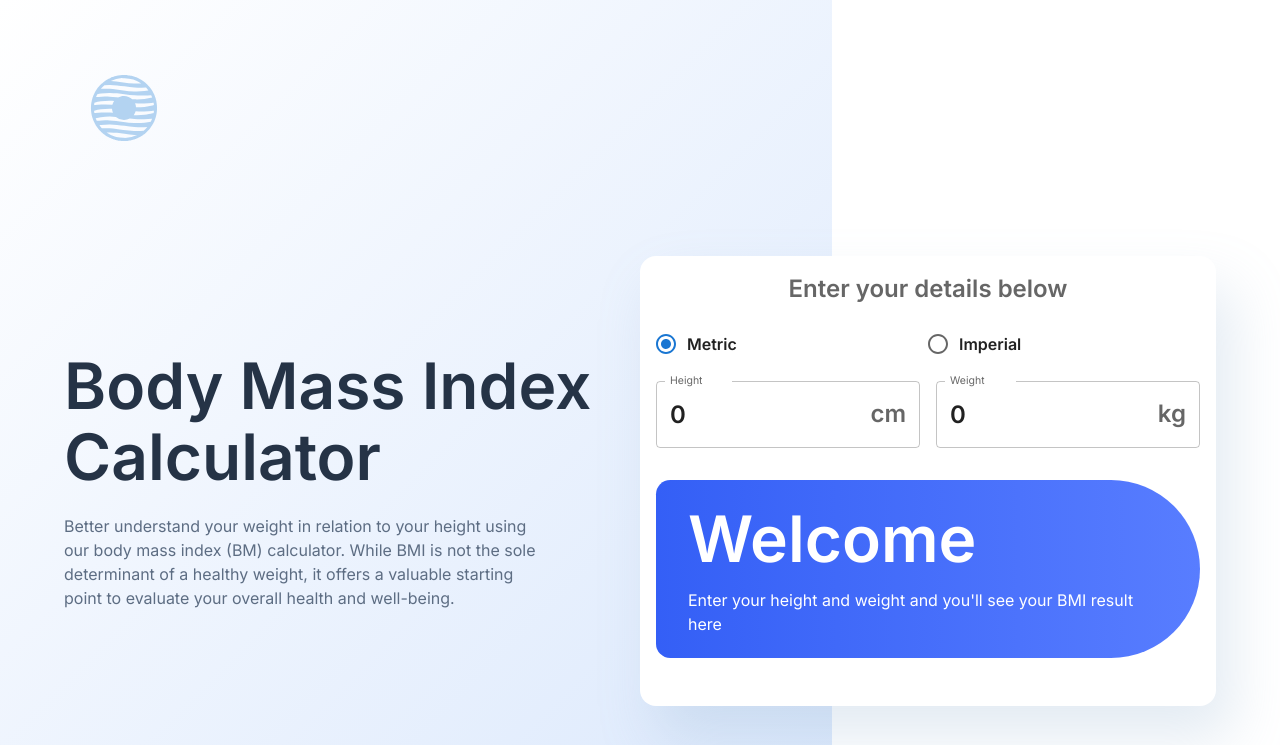
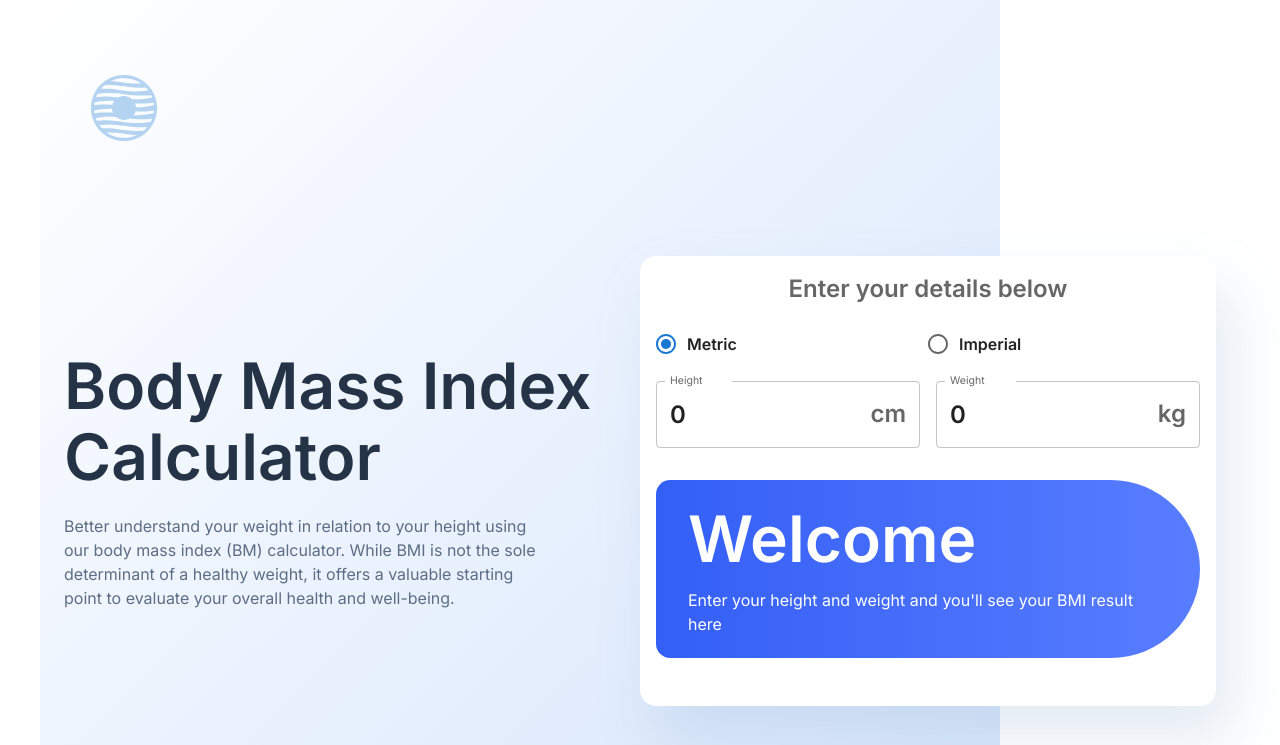
Before and after one commit to queseri/bmi-calculator, a React (Vite) app: page / in a window 1280 px wide. Shown: the top 745 px of the page. Built offline with nearby package versions, Linux system fonts and the light colour scheme.

Commit message:
fix: background image height

```diff
--- a/src/App.tsx
+++ b/src/App.tsx
@@ -18,7 +18,7 @@ import Race from "./assets/images/icon-race.svg";
 import BmiPractices from "./components/BmiPractices";
 import BmiLimitations from "./components/BmiLimitations";
 import Header from "./components/Header";
-import { leftPattern } from "./styles/Styles";
+import { bgLayout, leftPattern } from "./styles/Styles";
 import Hero from "./components/Hero";
 import SelectMethod from "./components/SelectMethod";
 
@@ -112,12 +112,26 @@ function App() {
   }, [bmiMetric, bmiImperial, message, method]);
 
   return (
-    <Container sx={{ paddingInline: "1.5rem", paddingBlockEnd: "2.5rem" }}>
+    <Container
+      sx={{
+        paddingInline: "1.5rem",
+        paddingBlockEnd: "2.5rem",
+        position: "relative",
+      }}
+      maxWidth="lg"
+      disableGutters={true}
+    >
       <Header />
 
       {/* MAIN START */}
-      <Box component={"main"}>
-        <Grid container justifyContent={"center"} alignItems={"center"}>
+      <Box component={"main"} sx={bgLayout}>
+        <Grid
+          container
+          justifyContent={"center"}
+          alignItems={"center"}
+          position={"relative"}
+          zIndex={1}
+        >
           {/* GRID ITEM 1 */}
           <Hero />
           {/* FORM WEIGHT AND HEIGHT RADIOS */}
--- a/src/components/Hero.tsx
+++ b/src/components/Hero.tsx
@@ -7,7 +7,7 @@ function Hero() {
   const { status } = colorTheme;
   const { gunMetal, darkElectricBlue } = status;
   return (
-    <Grid item xs={12} md={6} sx={bgLayout}>
+    <Grid item xs={12} md={6} >
       <Typography
         variant="h1"
         gutterBottom
--- a/src/styles/Styles.tsx
+++ b/src/styles/Styles.tsx
@@ -12,14 +12,15 @@ export const bgLayout = {
     },
     width: {
       xs: "100%",
-      md: "65%",
+      md: "80%",
     },
     height: {
-      xs: "100%",
-      lg: "134%",
+      xs: "13%",
+      sm: "20%",
+      lg: "30%",
     },
 
-    zIndex: -1,
+    zIndex: 1,
     borderRadius: "0px 0px 35px 35px",
     background:
       "linear-gradient(315deg, #D6E5FC 0%, rgba(214, 252, 254, 0.00) 100%)",
```
